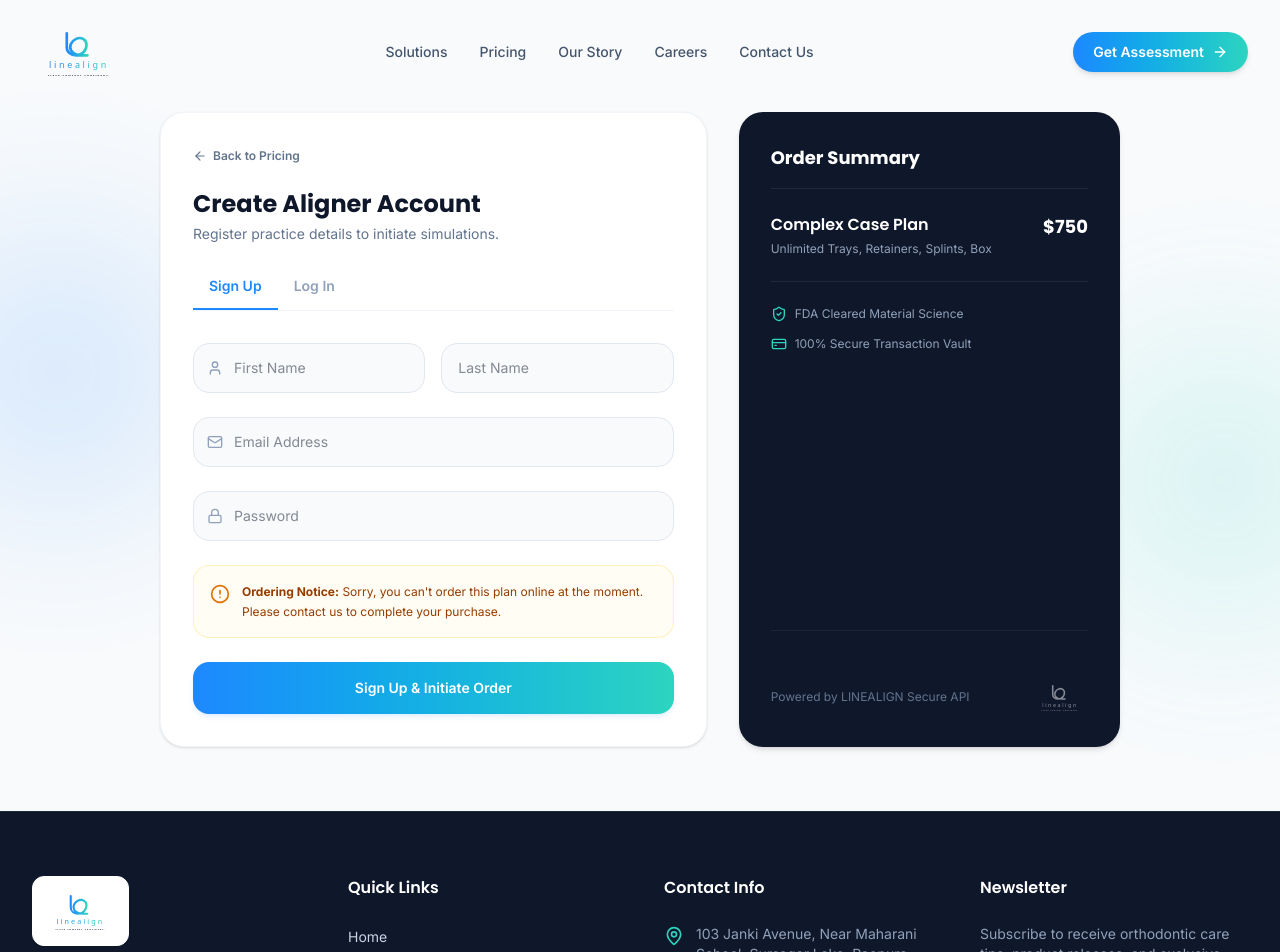
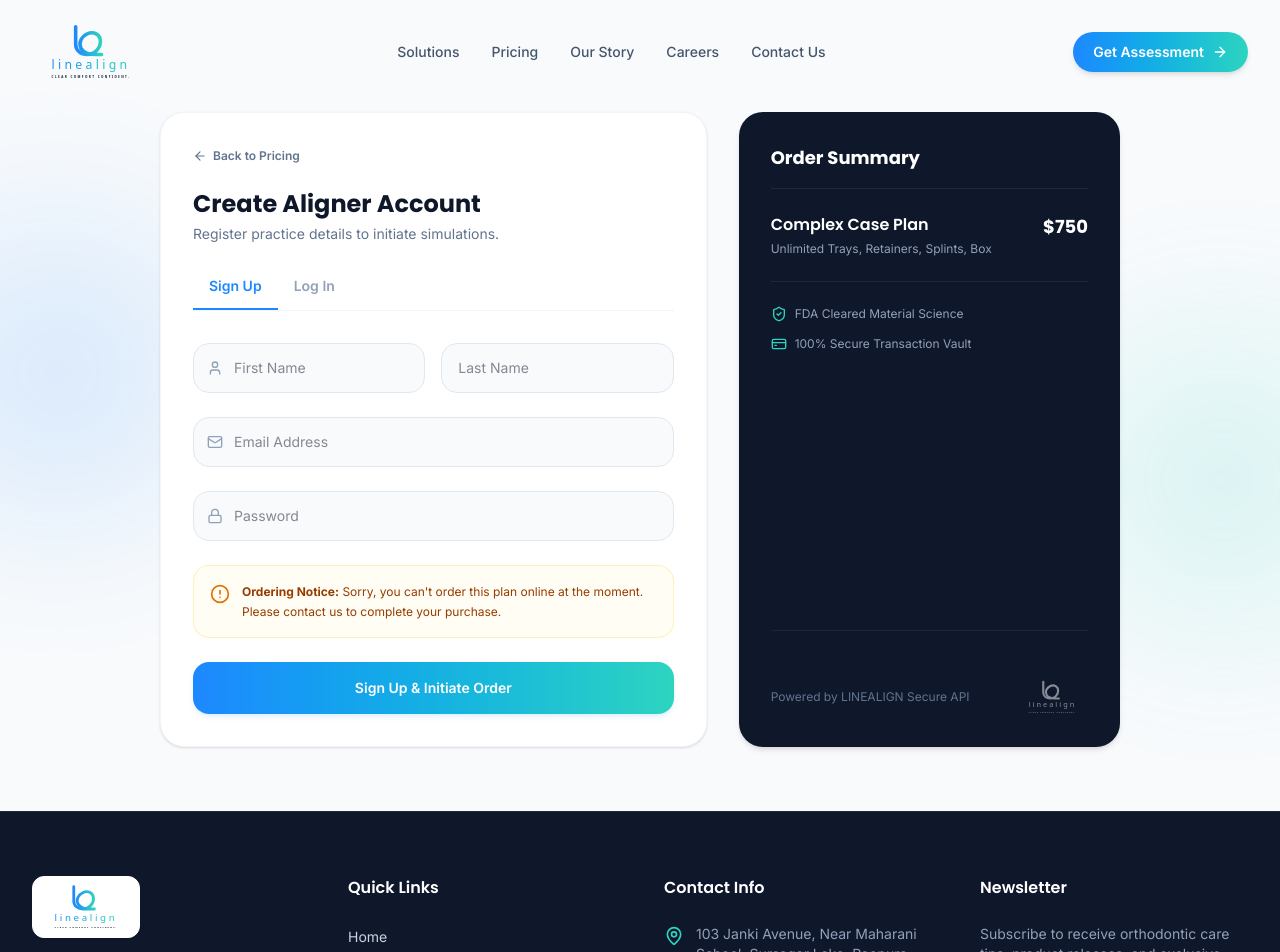
Before and after one commit to ayushpatel20/linealign, a Next.js app: page /pricing/payment/1 in a window 1280 px wide. Shown: the top 952 px of the page. Built offline with nearby package versions, Linux system fonts and the light colour scheme.

Commit message:
UI: Reduced logo SVG empty margin height, updated padding in footer container, and bolder typography

```diff
--- a/app/page.tsx
+++ b/app/page.tsx
@@ -103,7 +103,7 @@ export default function Home() {
                 src="/logo.svg"
                 alt="LINEALIGN Logo"
                 width={450}
-                height={288}
+                height={230}
                 className="h-[96px] w-auto object-contain flex-shrink-0 select-none"
                 priority
               />
--- a/components/Footer.tsx
+++ b/components/Footer.tsx
@@ -25,12 +25,12 @@ export default function Footer() {
 
           {/* Brand Column */}
           <div className="space-y-6">
-            <Link href="/" className="inline-flex bg-white p-2.5 rounded-xl border border-white shadow-xs">
+            <Link href="/" className="inline-flex bg-white p-1.5 rounded-xl border border-white shadow-xs">
               <Image
                 src="/logo.svg"
                 alt="LINEALIGN"
                 width={225}
-                height={144}
+                height={115}
                 className="h-12 w-auto object-contain"
               />
             </Link>
--- a/components/Header.tsx
+++ b/components/Header.tsx
@@ -48,7 +48,7 @@ export default function Header() {
                 src="/logo.svg"
                 alt="LINEALIGN"
                 width={240}
-                height={154}
+                height={122}
                 className="h-[60px] w-auto object-contain"
                 priority
               />
```
Also changed, not shown: public/logo.svg.
